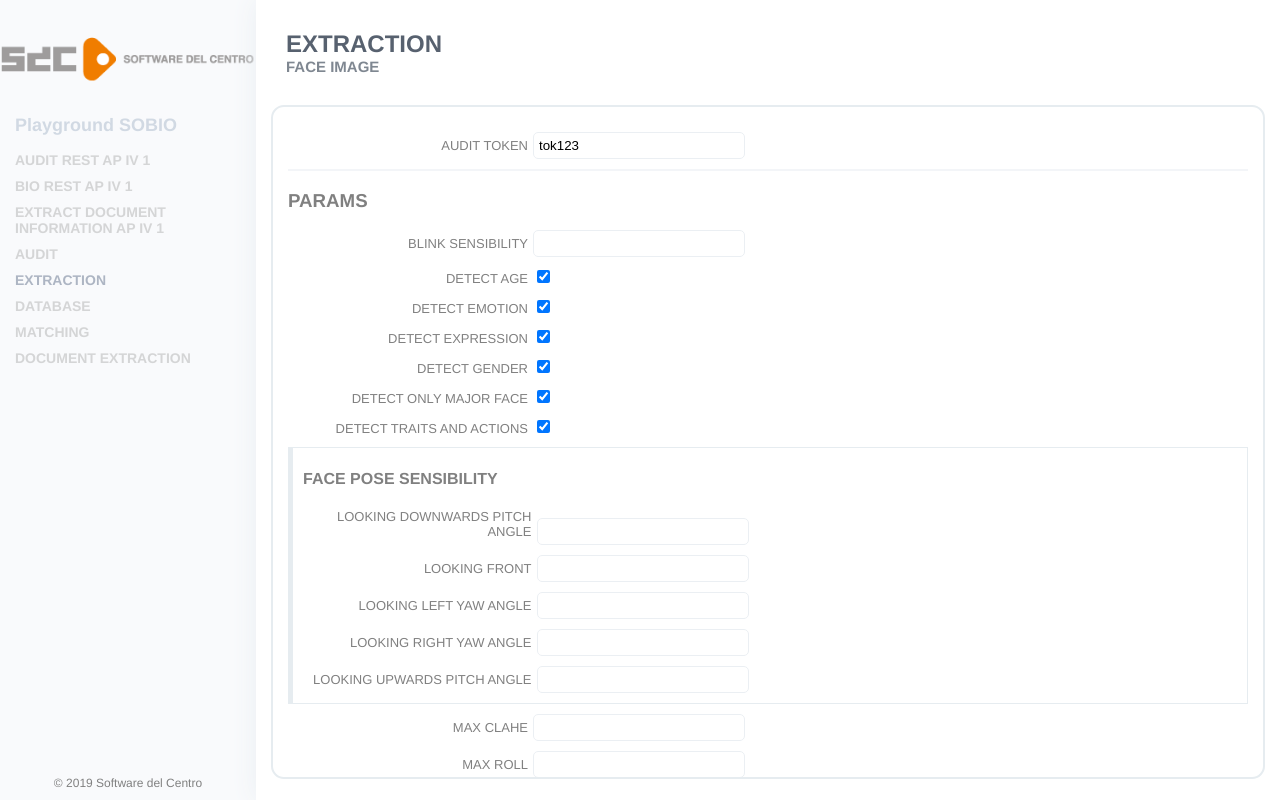
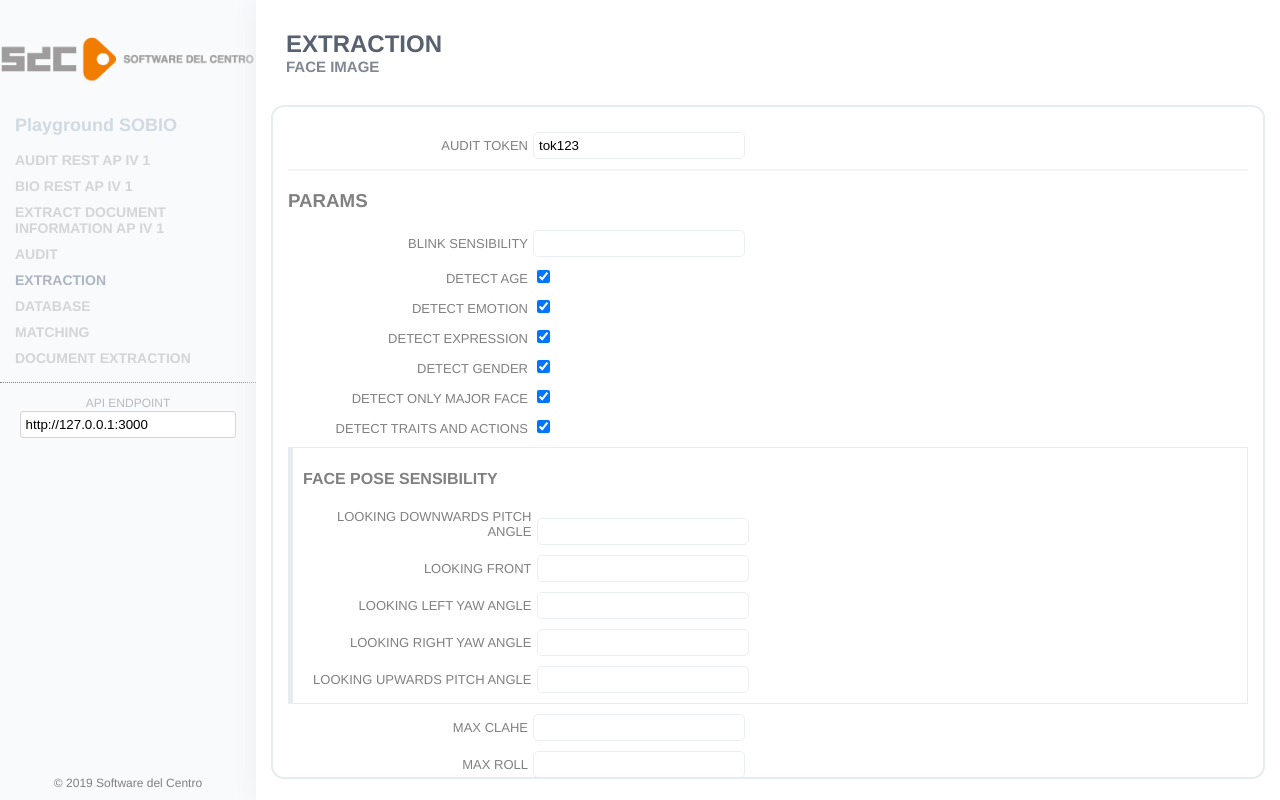
Before and after one commit to softwaredelcentro/sobio-playground, an Angular app: page /extraction/extract-face-image in a window 1280 px wide. Built offline with nearby package versions, Linux system fonts and the light colour scheme.

Commit message:
Endpoint switcheable

```diff
--- a/src/app/app.component.html
+++ b/src/app/app.component.html
@@ -1,5 +1,9 @@
 <header>
   <app-menu></app-menu>
+  <section id="endpoint">
+    <label>Api Endpoint</label>
+    <input type="text" placeholder="API ENDPOINT" [(ngModel)]="apiEndpoint" (change)="apiChange()"/>
+  </section>
 </header>
 <main>
   <router-outlet></router-outlet>
--- a/src/app/app.component.scss
+++ b/src/app/app.component.scss
@@ -3,6 +3,29 @@ header {
     float: left;
     height: 100%;
     background-color: #f9fafc;
+    section {
+        bottom: 30px;
+        width: 100%;
+        text-align: center;
+        border-top: 1px dotted gray;
+        margin-top: 10px;
+        padding-top: 10px;
+        label {
+            font-family: helvetica;
+            color: #bbbbbb;
+            text-transform: uppercase;
+            font-size: 12px;
+        }
+        input {
+            width: 80%;
+            border-radius: 3px;
+            border: 1px solid #d4d4d4;
+            padding: 5px;
+            &:after{
+                content: 'Api Endpoint';
+            }
+        }
+    }
 }
 main {
     width: 80%;
--- a/src/app/app.component.ts
+++ b/src/app/app.component.ts
@@ -1,10 +1,24 @@
-import { Component } from '@angular/core';
+import { Component, OnInit } from '@angular/core';
+import { environment } from 'src/environments/environment.prod';
+import { ExtractionService } from './providers/extraction.service';
 
 @Component({
   selector: 'app-root',
   templateUrl: './app.component.html',
   styleUrls: ['./app.component.scss']
 })
-export class AppComponent {
+export class AppComponent implements OnInit {
   title = 'sobio-backoffice';
+
+  apiEndpoint: string;
+
+  constructor(private eSrv: ExtractionService) { }
+
+  ngOnInit() {
+    this.apiEndpoint = environment.endpoint;
+  }
+
+  apiChange() {
+    this.eSrv.reSetEndpoints(this.apiEndpoint);
+  }
 }
--- a/src/app/pages/extraction/extract-face-image/extract-face-image.component.html
+++ b/src/app/pages/extraction/extract-face-image/extract-face-image.component.html
@@ -2,6 +2,7 @@
 <app-loader [isLoading]="loading"></app-loader>
 
 <section id="response" *ngIf="step==2">
+    <div class="url"><span class="method">POST</span> {{urlEndpoint}}</div>
     <code [class.error]="error">
         {{jsonResponse}}
     </code>
--- a/src/app/pages/extraction/extract-face-image/extract-face-image.component.ts
+++ b/src/app/pages/extraction/extract-face-image/extract-face-image.component.ts
@@ -17,6 +17,7 @@ export class ExtractFaceImageComponent implements OnInit {
   step: number;
   response: FaceImageResponse;
   error: boolean;
+  urlEndpoint: string;
 
   constructor(private extractionSrv: ExtractionService) {
     this.dto = new FaceImageDTO();
@@ -73,8 +74,8 @@ export class ExtractFaceImageComponent implements OnInit {
     this.error = false;
     this.loading = true;
     this.extractionSrv.extractFaceImage(this.dto).subscribe(resp => {
+      console.log(resp);
       this.loading = false;
-      console.log(resp);
       this.response = resp;
       this.jsonResponse = JSON.stringify(resp);
       this.step = 2;
@@ -85,6 +86,7 @@ export class ExtractFaceImageComponent implements OnInit {
       this.step = 2;
       this.loading = false;
     });
+    this.urlEndpoint = this.extractionSrv.getEndpoints().faceImage;
   }
 
   retry() {
--- a/src/app/pages/extraction/extract-face-video/extract-face-video.component.html
+++ b/src/app/pages/extraction/extract-face-video/extract-face-video.component.html
@@ -1,6 +1,7 @@
 <app-header title="Extraction" subtitle="Face video"></app-header>
 <app-loader [isLoading]="loading"></app-loader>
 <section id="response" *ngIf="step==2">
+  <div class="url"><span class="method">POST</span> {{urlEndpoint}}</div>
   <code [class.error]="error">
     {{jsonResponse}}
   </code>
--- a/src/app/pages/extraction/extract-face-video/extract-face-video.component.ts
+++ b/src/app/pages/extraction/extract-face-video/extract-face-video.component.ts
@@ -17,6 +17,7 @@ export class ExtractFaceVideoComponent implements OnInit {
   step: number;
   response: FaceVideoResponse;
   error: boolean;
+  urlEndpoint: string;
 
   constructor(private extractionSrv: ExtractionService) {
     this.dto = new FaceVideoDTO();
@@ -44,18 +45,19 @@ export class ExtractFaceVideoComponent implements OnInit {
     this.error = false;
     this.loading = true;
     this.extractionSrv.extractFaceVideo(this.dto).subscribe(resp => {
+      console.log(resp);
       this.loading = false;
       this.step = 2;
       this.response = resp;
       this.jsonResponse = JSON.stringify(resp);
-      console.log(resp);
     }, err => {
+      console.log(err);
       this.error = true;
-      console.log(err);
       this.loading = false;
       this.step = 2;
       this.jsonResponse = JSON.stringify(err);
     });
+    this.urlEndpoint = this.extractionSrv.getEndpoints().faceVideo;
   }
 
   retry() {
--- /dev/null
+++ b/src/app/providers/endpointsExtractionService.ts
@@ -0,0 +1,4 @@
+export class EndpointsExtractionService {
+    faceImage: string;
+    faceVideo: string;
+}
--- a/src/app/providers/extraction.service.ts
+++ b/src/app/providers/extraction.service.ts
@@ -6,29 +6,38 @@ import { Observable } from 'rxjs';
 import { FaceVideoResponse } from '../dataTypeObjects/faceVideoResponse';
 import { FaceImageResponse } from '../dataTypeObjects/faceImageResponse';
 import { FaceImageDTO } from '../dataTypeObjects/faceImage';
+import { EndpointsExtractionService } from './endpointsExtractionService';
 
 @Injectable({
   providedIn: 'root'
 })
 export class ExtractionService {
 
-  public static endpoints = {
-    faceImage: environment.endpoint + '/' + environment.version + '/bio/extract-face-image',
-    faceVideo: environment.endpoint + '/' + environment.version + '/bio/extract-face-video'
-  };
+  private endpoints: EndpointsExtractionService = new EndpointsExtractionService();
 
-  constructor(private httpClient: HttpClient) { }
+  public getEndpoints(): EndpointsExtractionService {
+    return this.endpoints;
+  }
+
+  constructor(private httpClient: HttpClient) {
+    this.reSetEndpoints(environment.endpoint);
+  }
+
+  public reSetEndpoints(endpoint: string) {
+    this.endpoints.faceImage = endpoint + '/' + environment.version + '/bio/extract-face-image';
+    this.endpoints.faceVideo = endpoint + '/' + environment.version + '/bio/extract-face-video';
+  }
 
   public extractFaceVideo(data: FaceVideoDTO): Observable<FaceVideoResponse> {
     const options = { headers: {'Content-Type': 'application/json'} };
     const dataSTR = JSON.stringify(data);
-    return this.httpClient.post<FaceVideoResponse>(ExtractionService.endpoints.faceVideo, dataSTR, options);
+    return this.httpClient.post<FaceVideoResponse>(this.endpoints.faceVideo, dataSTR, options);
   }
 
   public extractFaceImage(data: FaceImageDTO): Observable<FaceImageResponse> {
     const options = { headers: {'Content-Type': 'application/json'} };
     const dataSTR = JSON.stringify(data);
-    return this.httpClient.post<FaceImageResponse>(ExtractionService.endpoints.faceImage, dataSTR, options);
+    return this.httpClient.post<FaceImageResponse>(this.endpoints.faceImage, dataSTR, options);
   }
 
 }
```
